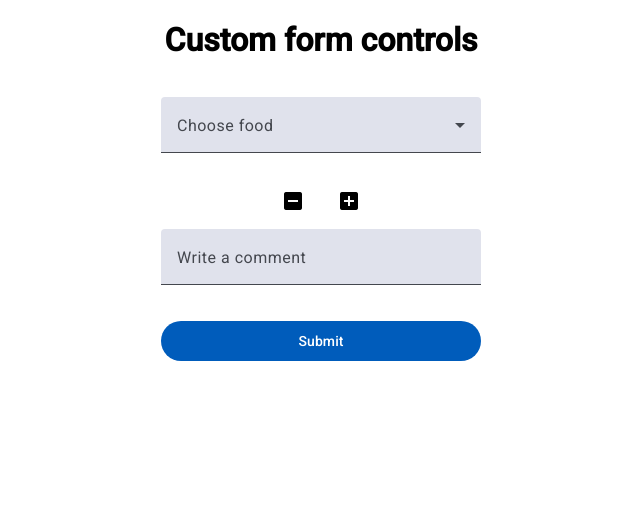
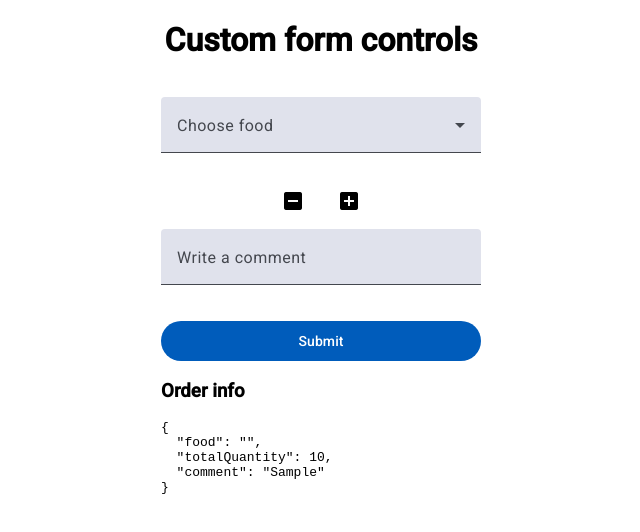
Before and after one commit to VitaliiSoloninko/angular-custom-form-controls, an Angular app: page / in a window 1280 px wide. Both pictures are taken after typing "Sample" into the empty fields and a click on the button "Submit". Shown: the top 532 px of the page, without its empty margins (319-959 px from the left). Built offline with nearby package versions, Linux system fonts and the light colour scheme.

Commit message:
feat: output in html order info

```diff
--- a/src/app/form-custom/form-custom.component.html
+++ b/src/app/form-custom/form-custom.component.html
@@ -20,3 +20,8 @@
 
   <button type="submit" mat-flat-button>Submit</button>
 </form>
+
+@if (orderInfo) {
+<h3>Order info</h3>
+<pre>{{ orderInfo | json }}</pre>
+}
--- a/src/app/form-custom/form-custom.component.ts
+++ b/src/app/form-custom/form-custom.component.ts
@@ -1,3 +1,4 @@
+import { JsonPipe } from '@angular/common';
 import { Component, OnInit } from '@angular/core';
 import {
   FormBuilder,
@@ -18,12 +19,20 @@ import { ChooseQuantityComponent } from '../choose-quantity/choose-quantity.comp
     MatInputModule,
     MatButtonModule,
     MatSelectModule,
+    JsonPipe,
   ],
   templateUrl: './form-custom.component.html',
   styleUrl: './form-custom.component.scss',
 })
 export class FormCustomComponent implements OnInit {
   form!: FormGroup;
+  orderInfo: any = null;
+
+  foods: any = [
+    { value: 'steak', viewValue: 'Steak' },
+    { value: 'pizza', viewValue: 'Pizza' },
+    { value: 'tacos', viewValue: 'Tacos' },
+  ];
 
   constructor(private fb: FormBuilder) {}
 
@@ -37,14 +46,9 @@ export class FormCustomComponent implements OnInit {
 
   submit() {
     console.log(this.form.value);
+    this.orderInfo = this.form.value;
     this.form.reset({
       comment: '',
     });
   }
-
-  foods: any = [
-    { value: 'steak', viewValue: 'Steak' },
-    { value: 'pizza', viewValue: 'Pizza' },
-    { value: 'tacos', viewValue: 'Tacos' },
-  ];
 }
```
